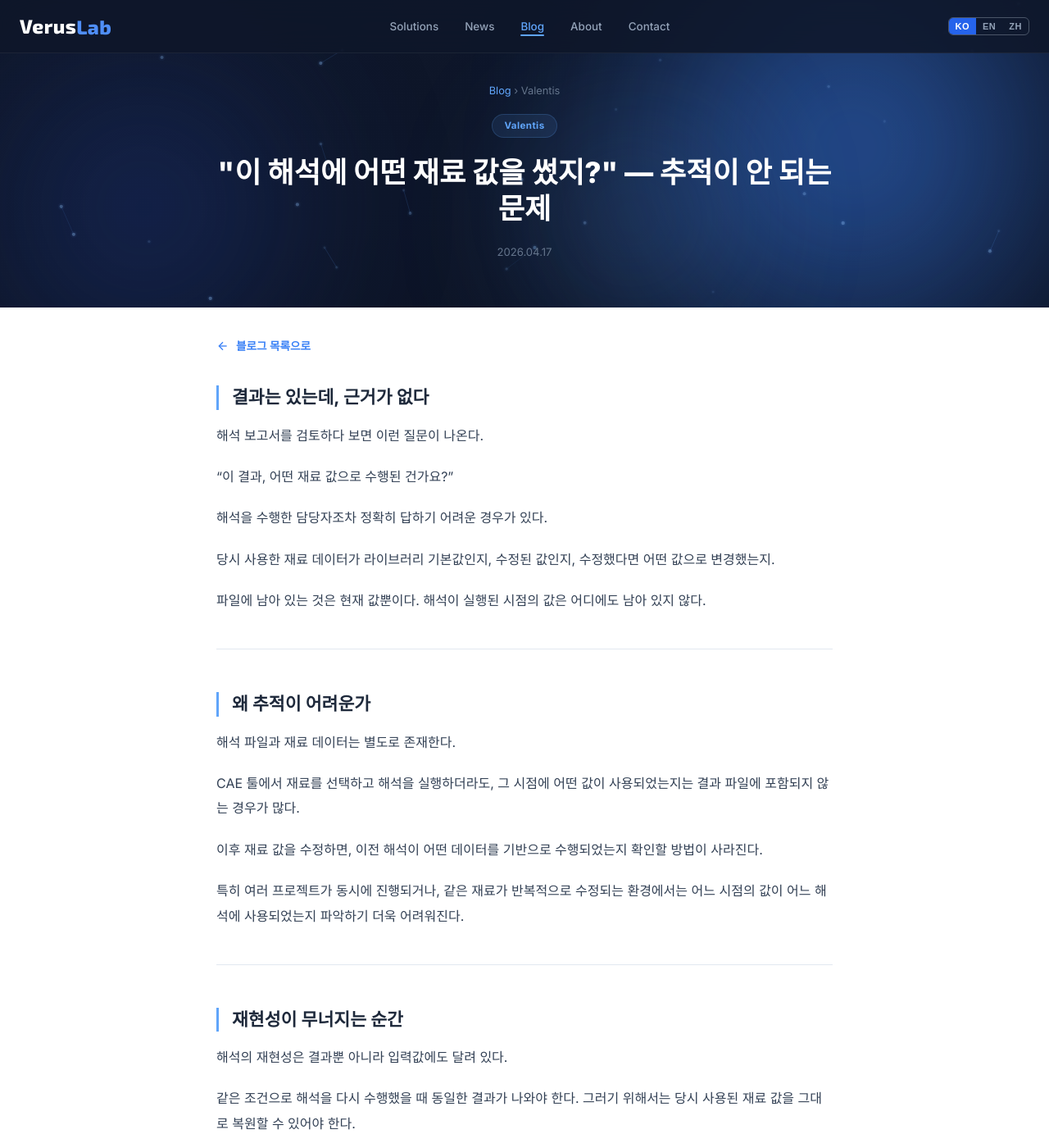
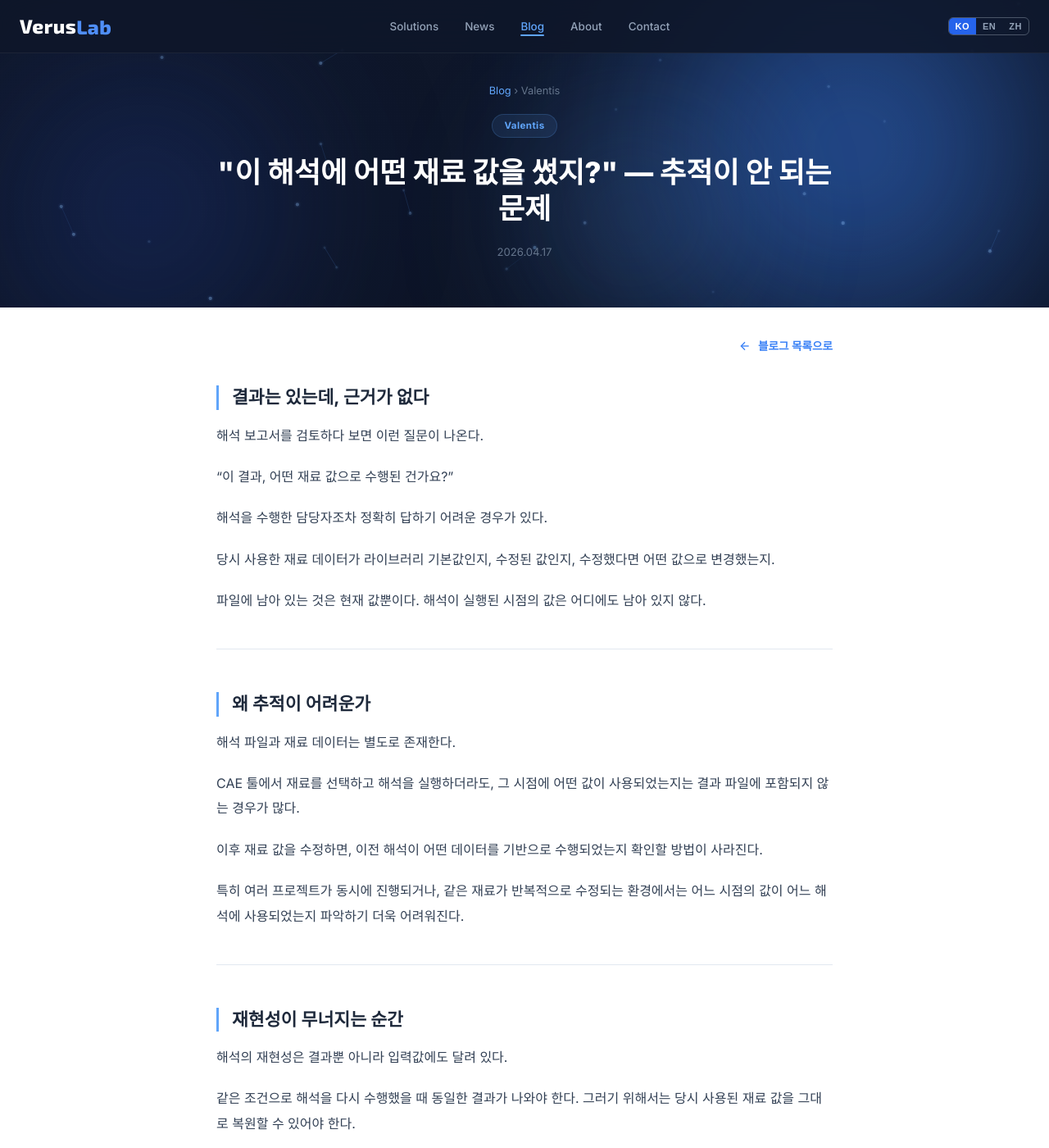
Before and after one commit to VerusLab-KR/Homepage, a Jekyll site: the page built from _posts/2026-04-17-material-traceability.md, in a window 1280 px wide and 1400 px high. Shown: the whole window at 82% size. Built offline with Jekyll 4.4.1, drawn with Linux system fonts in a browser that asks for light colours.

Commit message:
Align back button to right in post nav (top and bottom)
Co-Authored-By: Claude Sonnet 4.6 <noreply@anthropic.com>

```diff
--- a/_layouts/post.html
+++ b/_layouts/post.html
@@ -108,8 +108,8 @@ img{max-width:100%;display:block}
 .post-body blockquote p{color:var(--slate-7);margin:0;font-style:italic}
 
 /* Post nav */
-.post-nav{max-width:800px;margin:0 auto;padding:8px 24px 80px}
-.post-nav-top{padding:36px 24px 0;border-top:none}
+.post-nav{max-width:800px;margin:0 auto;padding:8px 24px 80px;text-align:right}
+.post-nav-top{padding:36px 24px 0;border-top:none;text-align:right}
 .post-nav-back{display:inline-flex;align-items:center;gap:8px;font-size:.85rem;font-weight:600;color:var(--blue-500);transition:gap .2s}
 .post-nav-back:hover{gap:12px}
 
```
